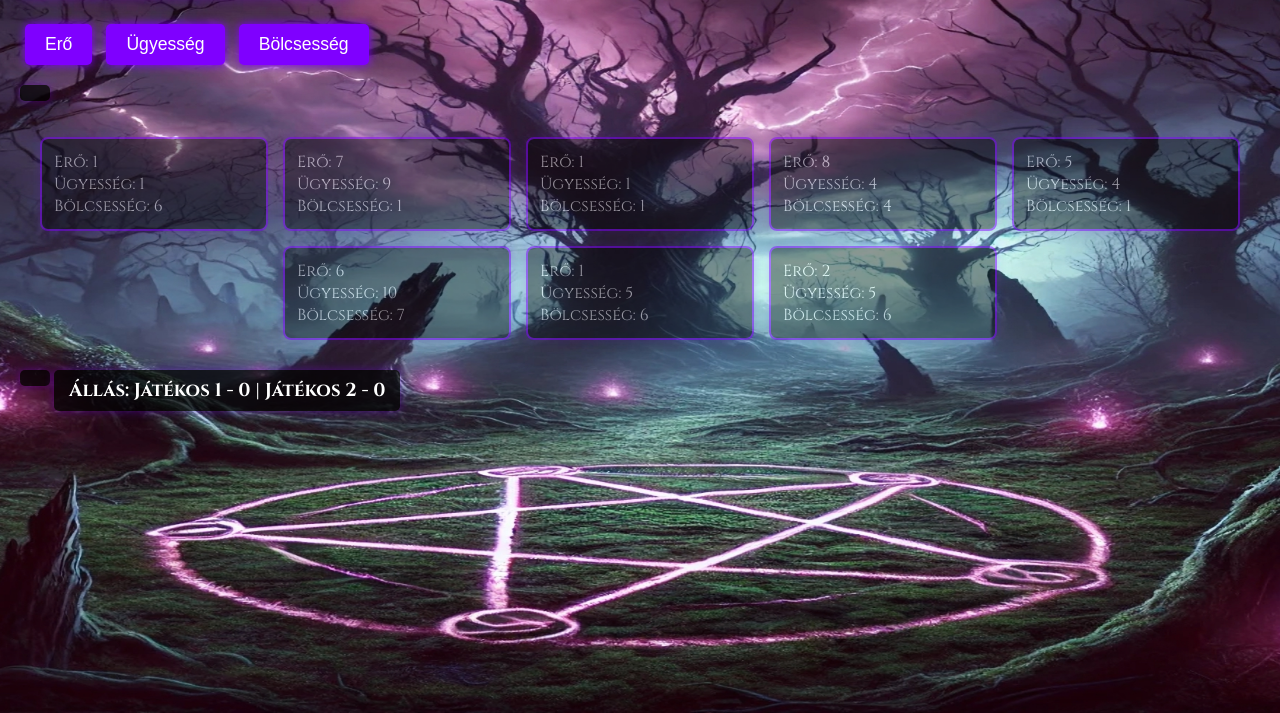
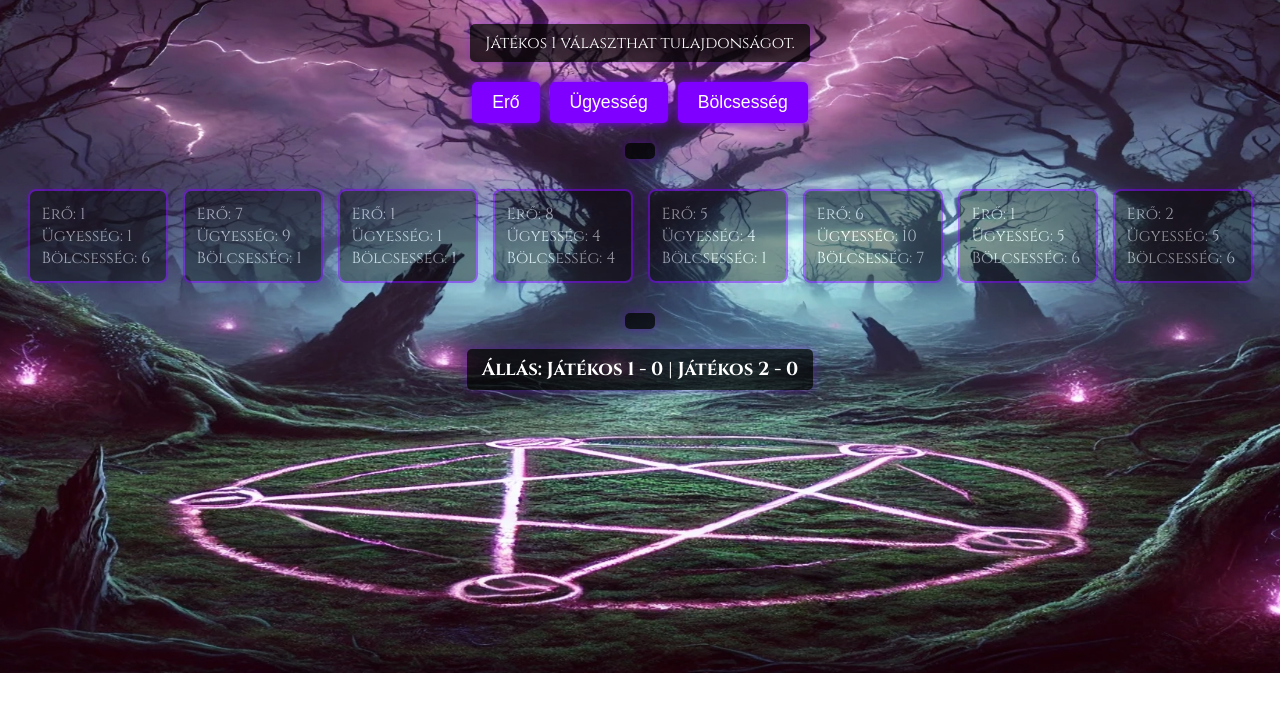
Before and after one commit to Zozzy087/a-sotet-magia-utvesztoje, a plain HTML site: page card.html in a window 1280 px wide. Shown: the part 127-840 px from the top of the page. After the commit the page ends 800 px from the top, so only its background shows below. Drawn offline with Linux system fonts and the light colour scheme.

Commit message:
Update card.html

```diff
--- a/card.html
+++ b/card.html
@@ -5,6 +5,10 @@
   <title>Kártyapárbaj</title>
   <link href="https://fonts.googleapis.com/css2?family=Cinzel:wght@400;700&display=swap" rel="stylesheet">
   <style>
+    * {
+      box-sizing: border-box;
+    }
+
     body {
       font-family: 'Cinzel', serif;
       background-image: url('images/background.jpg.jpg');
@@ -15,17 +19,54 @@
       margin: 0;
       padding: 20px;
       min-height: 100vh;
+      display: flex;
+      flex-direction: column;
+      align-items: center;
     }
 
     h1 {
       font-weight: 700;
       font-size: 2.5rem;
       background-color: rgba(0, 0, 0, 0.8);
-  display: inline-block;
       padding: 10px 20px;
       border-radius: 5px;
       margin-bottom: 20px;
       box-shadow: 0 0 15px rgba(127, 0, 255, 0.7);
+      text-align: center;
+    }
+
+    #turnInfo, #chosenAttr, #result, #score {
+      background-color: rgba(0, 0, 0, 0.7);
+      padding: 8px 15px;
+      border-radius: 5px;
+      margin: 10px auto;
+      box-shadow: 0 0 10px rgba(127, 0, 255, 0.4);
+      text-align: center;
+    }
+
+    #attributeButtons {
+      display: flex;
+      justify-content: center;
+      flex-wrap: wrap;
+      gap: 10px;
+      margin: 10px auto;
+    }
+
+    button {
+      background-color: #7f00ff;
+      color: white;
+      border: none;
+      border-radius: 5px;
+      padding: 10px 20px;
+      font-size: 1.1rem;
+      cursor: pointer;
+      box-shadow: 0 0 10px #7f00ff;
+      transition: transform 0.2s, box-shadow 0.3s;
+    }
+
+    button:hover {
+      transform: scale(1.1);
+      box-shadow: 0 0 15px #a94bff;
     }
 
     .hand {
@@ -40,8 +81,7 @@ h1 {
       background-color: rgba(0, 0, 0, 0.8);
       border: 2px solid #7f00ff;
       padding: 12px;
-  width: 100%;
-  max-width: 200px;
+      width: 140px;
       color: #fff;
       cursor: pointer;
       transition: transform 0.2s, box-shadow 0.3s;
@@ -60,24 +100,6 @@ h1 {
       pointer-events: none;
     }
 
-button {
-  background-color: #7f00ff;
-  color: white;
-  border: none;
-  border-radius: 5px;
-  padding: 10px 20px;
-  font-size: 1.1rem;
-  margin: 10px 5px;
-  cursor: pointer;
-  box-shadow: 0 0 10px #7f00ff;
-  transition: transform 0.2s, box-shadow 0.3s;
-}
-
-button:hover {
-  transform: scale(1.1);
-  box-shadow: 0 0 15px #a94bff;
-}
-
     .winner {
       color: #7fff7f;
       font-weight: bold;
@@ -87,27 +109,16 @@ button:hover {
     #battlefield {
       margin-top: 20px;
       display: flex;
-  flex-wrap: wrap;
       justify-content: center;
       gap: 20px;
-}
-
-#turnInfo, #chosenAttr, #result, #score {
-  background-color: rgba(0, 0, 0, 0.7);
-  display: inline-block;
-  padding: 8px 15px;
-  border-radius: 5px;
-  margin: 10px auto;
-  box-shadow: 0 0 10px rgba(127, 0, 255, 0.4);
+      flex-wrap: wrap;
     }
 
     #resetContainer {
       margin-top: 20px;
-  text-align: center;
       display: none;
     }
 
-/* 🎯 Mobilbarát megjelenítés */
     @media (max-width: 768px) {
       h1 {
         font-size: 1.6rem;
@@ -127,12 +138,10 @@ button:hover {
 
       #turnInfo, #chosenAttr, #result, #score {
         font-size: 0.95rem;
-    text-align: center;
         width: 90%;
       }
 
       #attributeButtons {
-    display: flex;
         flex-direction: column;
         align-items: center;
       }
@@ -141,21 +150,6 @@ button:hover {
         flex-direction: column;
         align-items: center;
       }
-}
-
-    #turnInfo, #chosenAttr, #result, #score {
-      background-color: rgba(0, 0, 0, 0.7);
-      display: inline-block;
-      padding: 8px 15px;
-      border-radius: 5px;
-      margin: 10px auto;
-      box-shadow: 0 0 10px rgba(127, 0, 255, 0.4);
-    }
-
-    #resetContainer {
-      margin-top: 20px;
-      text-align: center;
-      display: none;
     }
   </style>
 </head>
@@ -239,7 +233,7 @@ function updateUI() {
   document.getElementById("result").textContent = "";
   document.getElementById("chosenAttr").textContent = selectedAttribute ? `Kiválasztott tulajdonság: ${attributeHu(selectedAttribute)}` : "";
   document.getElementById("score").textContent = `Állás: Játékos 1 - ${player1Wins} | Játékos 2 - ${player2Wins}`;
-  document.getElementById("turnInfo").textContent = lastWinner === "player1" ? "Játékos 1 választhat tulajdonságot." : "Bot választ tulajdonságot...";
+  document.getElementById("turnInfo").textContent = lastWinner === "player1" ? "Játékos 1 választhat tulajdonságot." : "Bot választ...";
   document.getElementById("player1Hand").innerHTML = "";
   document.getElementById("battlefield").innerHTML = "";
 
```
Lines whose indentation alone changed are shown as unchanged.
